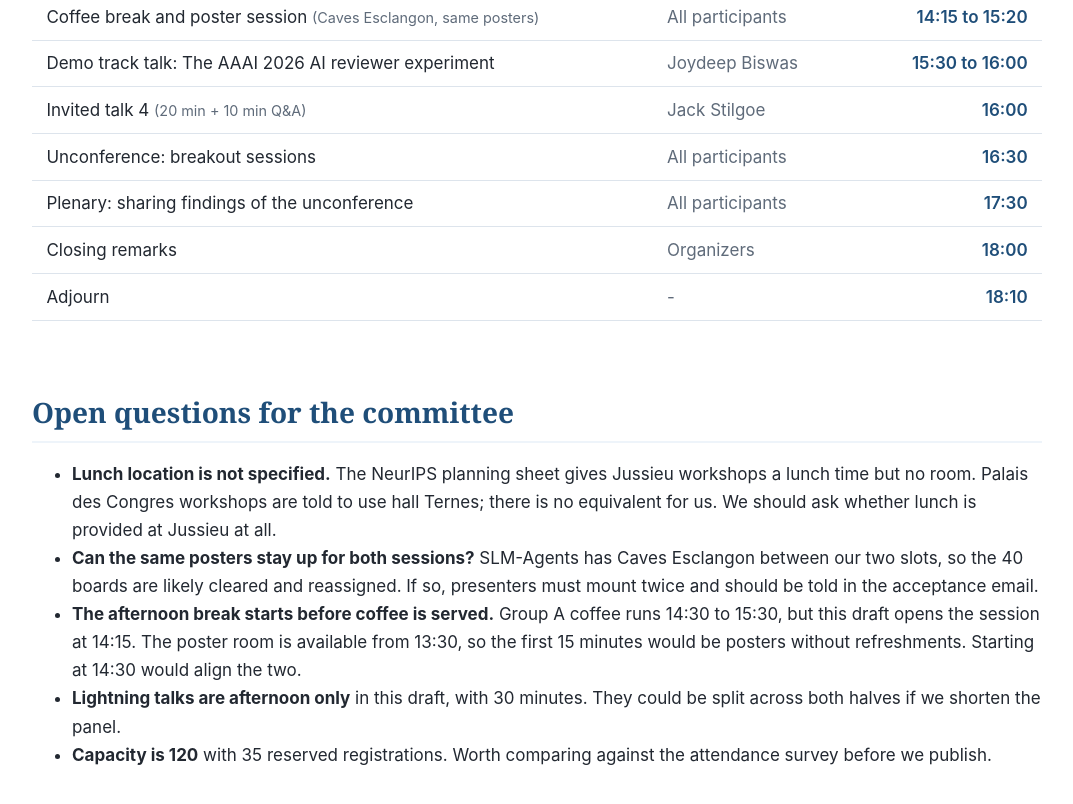
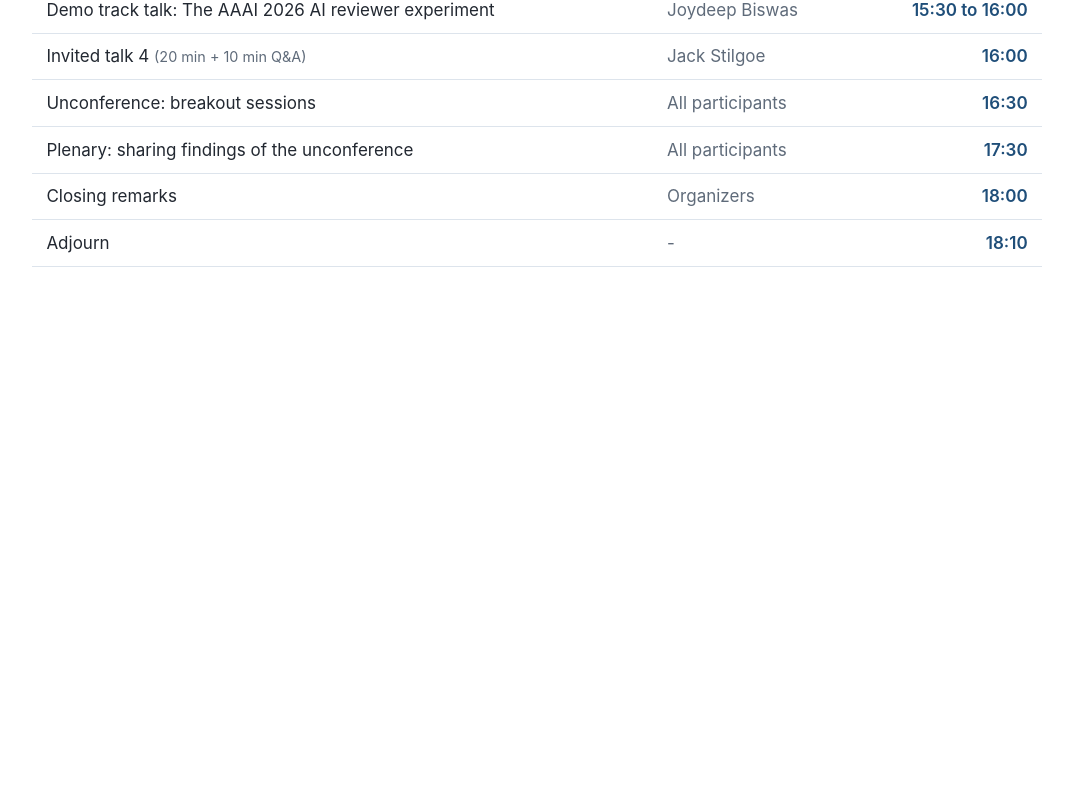
Before and after one commit to ai4metascience/ai4metascience.github.io, a plain HTML site: page proposed_schedule.html in a window 1280 px wide. Shown: the part 1502-2306 px from the top of the page, without its empty margins (103-1176 px from the left). After the commit the page ends 1849 px from the top, so only its background shows below. Drawn offline with Linux system fonts and the light colour scheme.

Commit message:
Remove the draft framing from the proposed schedule page
Drops the open questions section, the note about the published schedule, and the
draft kicker in the header, which now carries the standard site kicker. The
venue allocation text and the programme table are unchanged.

```diff
--- a/proposed_schedule.html
+++ b/proposed_schedule.html
@@ -22,7 +22,7 @@
   <div class="hero-inner">
     <h1>Proposed schedule</h1>
     <p class="hero-sub">AI for Meta&#8209;Science</p>
-    <p class="hero-kicker">Draft for organizer review &middot; not the published schedule</p>
+    <p class="hero-kicker">NeurIPS 2026 Workshop &middot; Paris</p>
     <div class="hero-buttons">
       <a class="btn btn-ghost" href="index.html">About</a>
       <a class="btn btn-ghost" href="cfp.html">Call for Papers</a>
@@ -35,10 +35,6 @@
 <main>
 
 <section class="section">
-  <p class="note">
-    This working draft is for review by the organizing committee. The
-    <a href="schedule.html">published schedule</a> remains unchanged until this draft is approved.
-  </p>
   <h2>Venue allocation</h2>
   <p>
     The workshop takes place on <strong>Sunday, December 13, 2026</strong>. Talks are assigned to
@@ -89,17 +85,6 @@
   </table>
 </section>
 
-<section class="section">
-  <h2>Open questions for the committee</h2>
-  <ul>
-    <li><strong>Lunch location is not specified.</strong> The NeurIPS planning sheet gives Jussieu workshops a lunch time but no room. Palais des Congres workshops are told to use hall Ternes; there is no equivalent for us. We should ask whether lunch is provided at Jussieu at all.</li>
-    <li><strong>Can the same posters stay up for both sessions?</strong> SLM-Agents has Caves Esclangon between our two slots, so the 40 boards are likely cleared and reassigned. If so, presenters must mount twice and should be told in the acceptance email.</li>
-    <li><strong>The afternoon break starts before coffee is served.</strong> Group A coffee runs 14:30 to 15:30, but this draft opens the session at 14:15. The poster room is available from 13:30, so the first 15 minutes would be posters without refreshments. Starting at 14:30 would align the two.</li>
-    <li><strong>Lightning talks are afternoon only</strong> in this draft, with 30 minutes. They could be split across both halves if we shorten the panel.</li>
-    <li><strong>Capacity is 120</strong> with 35 reserved registrations. Worth comparing against the attendance survey before we publish.</li>
-  </ul>
-</section>
-
 </main>
 
 </body>
```
